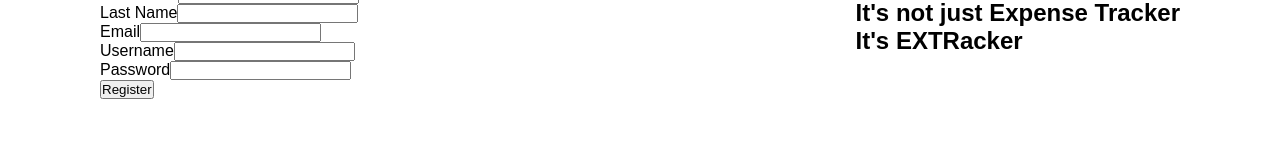
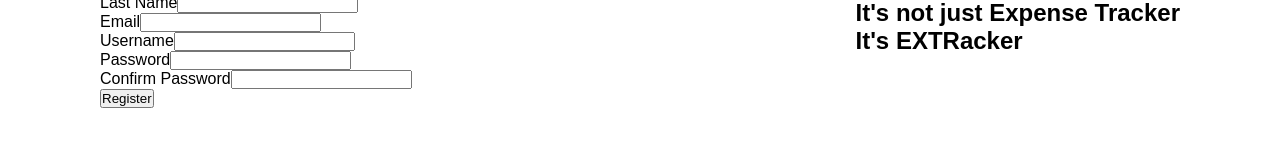
Before and after one commit to sunghyuk-oh/Expense-Tracker, a React (Create React App) app in the folder client/: page / in a window 1280 px wide. Both pictures are taken after a click on the button "Register". Shown: the part 482-628 px from the top of the page. Built offline with nearby package versions, Linux system fonts and the light colour scheme.

Commit message:
register added

```diff
--- a/client/src/components/Home/Register.tsx
+++ b/client/src/components/Home/Register.tsx
@@ -22,6 +22,18 @@
 
   const submitHandler = (e: React.FormEvent) => {
     e.preventDefault();
+
+    fetch('http://localhost:3000/register', {
+      method: 'POST',
+      headers: { 'Content-Type': 'application/json' },
+      body: JSON.stringify(newUserInfo),
+    })
+      .then((res) => res.json())
+      .then((result) => {
+        if (result.success) {
+          console.log('Registration Success!');
+        }
+      });
   };
 
   return (
@@ -48,6 +60,14 @@
         <input type="password" id="password" onChange={registerHandler} />
       </div>
       <div>
+        <label htmlFor="confirmPassword">Confirm Password</label>
+        <input
+          type="password"
+          id="confirmPassword"
+          onChange={registerHandler}
+        />
+      </div>
+      <div>
         <button type="submit">Register</button>
       </div>
     </form>
```
